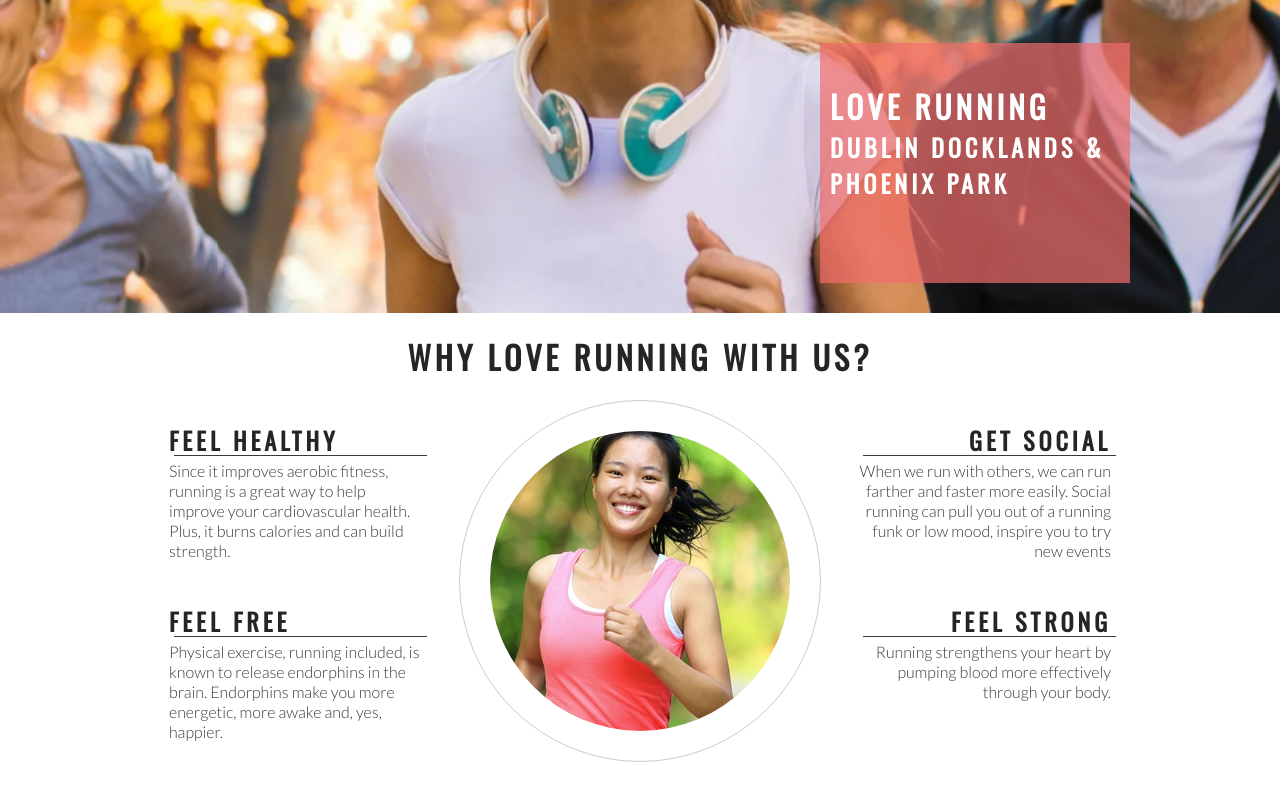
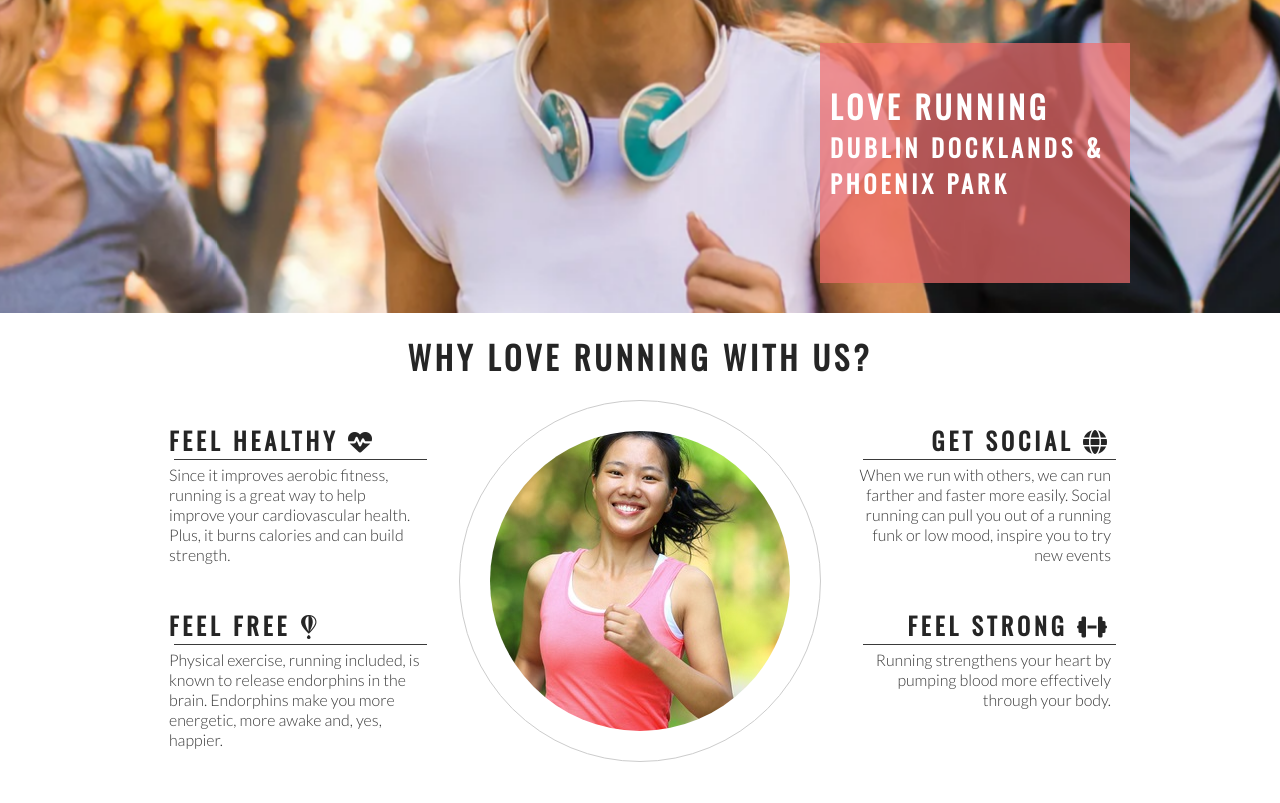
Before and after one commit to brianach/love-running, a plain HTML site: page index.html in a window 1280 px wide. Shown: the part 362-1165 px from the top of the page. Drawn offline with nearby package versions, Linux system fonts and the light colour scheme.

Commit message:
Add Font Awesome icons to club ethos section

```diff
--- a/index.html
+++ b/index.html
@@ -44,12 +44,12 @@
 
         <div id="left-about">
             <div class="left-about-heading">
-                <h2>Feel Healthy</h2>
+                <h2>Feel Healthy <i class="fa-solid fa-heart-pulse"></i></h2>
                 <hr>
                 <p>Since it improves aerobic fitness, running is a great way to help improve your cardiovascular health. Plus, it burns calories and can build strength.</p>
             </div>
             <div class="left-about-heading">
-                <h2>Feel Free</h2>
+                <h2>Feel Free <i class="fa-brands fa-fly"></i></h2>
                 <hr>
                 <p>Physical exercise, running included, is known to release endorphins in the brain. Endorphins make you more energetic, more awake and, yes, happier.</p>
             </div>
@@ -57,12 +57,12 @@
 
         <div id="right-about">
             <div class="right-about-heading">
-                <h2>Get Social</h2>
+                <h2>Get Social <i class="fa-solid fa-globe"></i></h2>
                 <hr>
                 <p>When we run with others, we can run farther and faster more easily. Social running can pull you out of a running funk or low mood, inspire you to try new events</p>
             </div>
             <div class="right-about-heading">
-                <h2>Feel Strong</h2>
+                <h2>Feel Strong <i class="fa-solid fa-dumbbell"></i></h2>
                 <hr>
                 <p>Running strengthens your heart by pumping blood more effectively through your body.</p>
             </div>
@@ -82,6 +82,9 @@
     <footer>
         social links here
     </footer>
+
+    <!-- font awesome script -->
+    <script src="https://kit.fontawesome.com/559cadc1ae.js" crossorigin="anonymous"></script>
 </body>
 
 </html>
```
